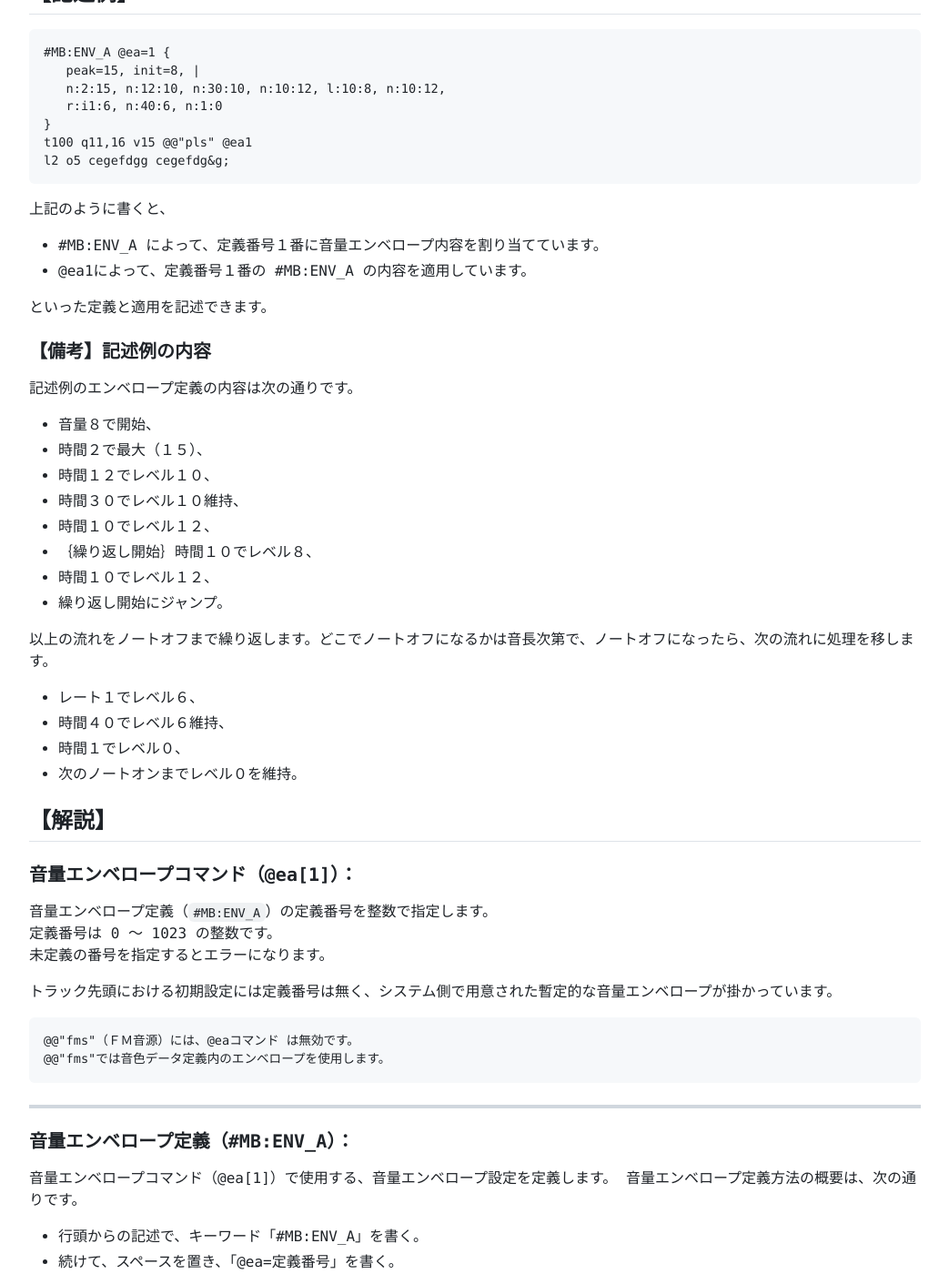
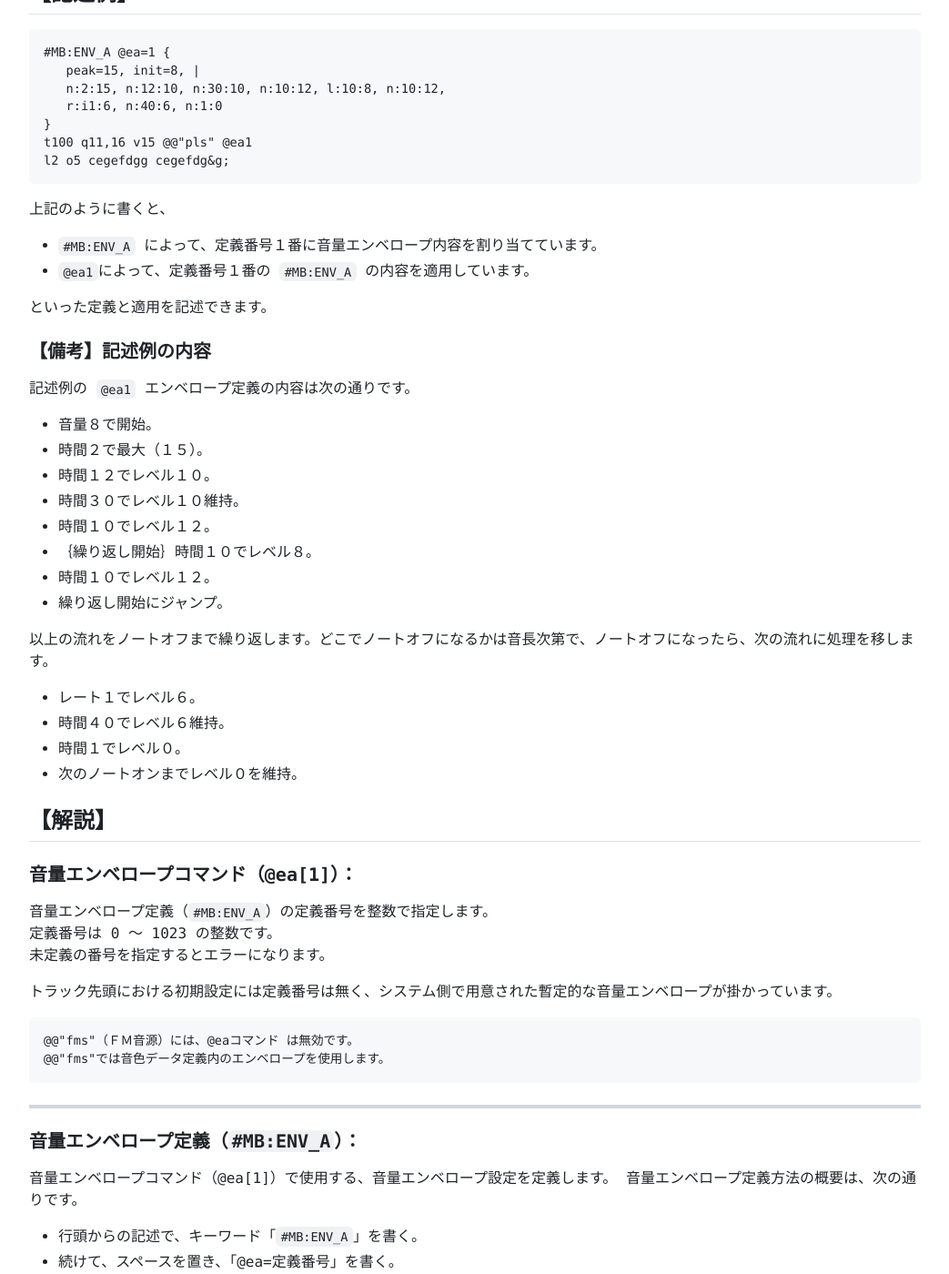
Before and after one commit to lineardrive/V3MMLmanual, a Jekyll site: the page built from docs/ch07/7_3n4.md, in a window 1280 px wide and 1400 px high, scrolled down 231 px. Shown: the whole window at 91% size, without its empty margins (8-1051 px from the left). Built offline with Jekyll 4.4.1, drawn with Linux system fonts in a browser that asks for light colours; our own code applies the rules of GitHub Pages for plain Markdown files; some of the changed text lies outside the part shown.

Commit message:
7_6まで更新

````diff
--- a/docs/ch07/7_3n4.md
+++ b/docs/ch07/7_3n4.md
@@ -17,29 +17,29 @@ l2 o5 cegefdgg cegefdg&g;
 
 上記のように書くと、
 
-- #MB:ENV_A によって、定義番号１番に音量エンベロープ内容を割り当てています。
-- @ea1によって、定義番号１番の #MB:ENV_A の内容を適用しています。
+- `#MB:ENV_A` によって、定義番号１番に音量エンベロープ内容を割り当てています。
+- `@ea1`によって、定義番号１番の `#MB:ENV_A` の内容を適用しています。
 
 といった定義と適用を記述できます。
 
 ### 【備考】記述例の内容
 
-記述例のエンベロープ定義の内容は次の通りです。
+記述例の `@ea1` エンベロープ定義の内容は次の通りです。
 
-- 音量８で開始、
-- 時間２で最大（１５）、
-- 時間１２でレベル１０、
-- 時間３０でレベル１０維持、
-- 時間１０でレベル１２、
-- ｛繰り返し開始｝時間１０でレベル８、
-- 時間１０でレベル１２、
+- 音量８で開始。
+- 時間２で最大（１５）。
+- 時間１２でレベル１０。
+- 時間３０でレベル１０維持。
+- 時間１０でレベル１２。
+- ｛繰り返し開始｝時間１０でレベル８。
+- 時間１０でレベル１２。
 - 繰り返し開始にジャンプ。
 
 以上の流れをノートオフまで繰り返します。どこでノートオフになるかは音長次第で、ノートオフになったら、次の流れに処理を移します。
 
-- レート１でレベル６、
-- 時間４０でレベル６維持、
-- 時間１でレベル０、
+- レート１でレベル６。
+- 時間４０でレベル６維持。
+- 時間１でレベル０。
 - 次のノートオンまでレベル０を維持。
 
 ## 【解説】
@@ -59,12 +59,12 @@ l2 o5 cegefdgg cegefdg&g;
 
 ---
 
-### 音量エンベロープ定義（#MB:ENV_A）：
+### 音量エンベロープ定義（`#MB:ENV_A`）：
 
 音量エンベロープコマンド（@ea[1]）で使用する、音量エンベロープ設定を定義します。
 音量エンベロープ定義方法の概要は、次の通りです。
 
-- 行頭からの記述で、キーワード「#MB:ENV_A」を書く。
+- 行頭からの記述で、キーワード「`#MB:ENV_A`」を書く。
 - 続けて、スペースを置き、「@ea=定義番号」を書く。
 - 続けて、スペースを置き、中括弧「{}」で括られた設定データを書く。
 
@@ -139,26 +139,26 @@ l2 o5 cegefdgg cegefdg&g;
 
 #### 要素 `init`：
 
-`init=[]`では、エンベロープ開始時点の出力レベルを、数値または「&」記号で指定します。
+`init=[]`では、エンベロープ開始時点の出力レベルを、数値または「`&`」記号で指定します。
 
-- 「&」を指定したとき：
+- 「`&`」を指定したとき：
 ノートオン時の初期レベルが、直前までの演奏による出力レベルを引き継いだ値になります。
 
 - 数値を指定したとき：
 ノートオン時の初期レベルが、指定した数値になります。
-数値の指定範囲は、0 〜 peak値 です。
+数値の指定範囲は、0 〜 `peak`値 です。
 
 ---
 
 #### `ENV節`：
 
-ENV節は、「:」で区切られた３個１組のパラメータを、「,」区切りで複数列挙したものです。
+`ENV節`は、「:」で区切られた３個１組のパラメータを、「,」区切りで複数列挙したものです。
 
-ENV節は、２組以上定義します。（最大2048組まで）
+`ENV節`は、２組以上定義します。（最大2048組まで）
 
 ２組とは、最低でもエンベロープ開始時点の節と、リリース開始時点の節が必要なためです。
 
-ENV節内の要素の名前を、次のように決め、それぞれについて説明します。
+`ENV節`内の要素の名前を、次のように決め、それぞれについて説明します。
 
 ```
 [ptr]:[rate]:[lv],
@@ -227,11 +227,11 @@ I3
 
 ---
 
-#### ENV節の要素[lv]：
+#### ENV節の要素`[lv]`：
 
 `[lv]`には、今回のエンベロープ節における到達点レベルを、数値で指定します。
-数値の指定範囲は、0 〜 peak値 です。
+数値の指定範囲は、0 〜 `peak`値 です。
 
 前回のレベルと今回のレベルが同じ場合で、
-`[rate]` が I0 または T0 の場合、
+`[rate]` が `I0` または `T0` の場合、
 時間 0 で何もせず次のエンベロープ節に移ります。
````
Also changed, not shown: docs/ch07/7_5n6.md (+184 -123 lines).
